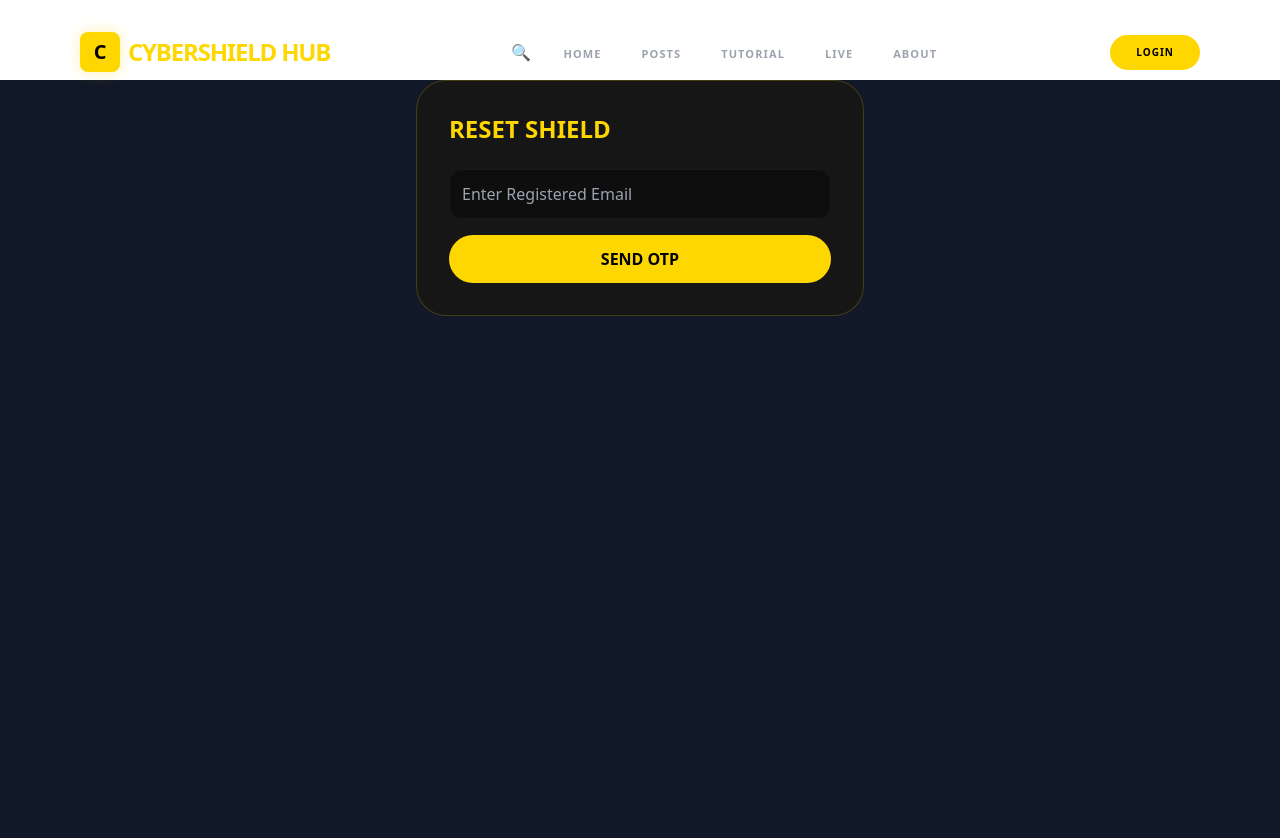
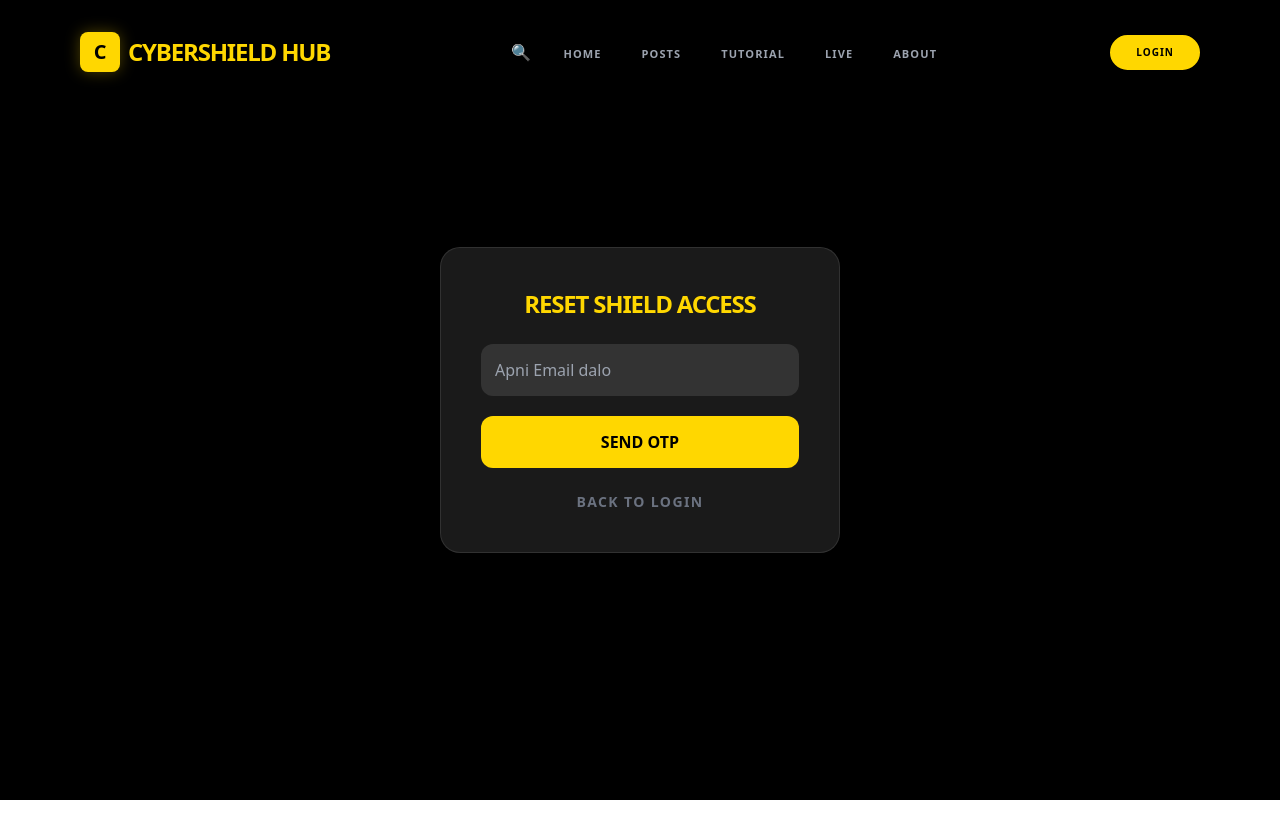
Before and after one commit to vithlanidhruvisha17-prog/cybershield-backend, a React (Create React App) app in the folder frontend/: page /forgot-password in a window 1280 px wide. Shown: the top 838 px of the page. After the commit the page ends 800 px from the top, so only its background shows below. Built offline with nearby package versions, Linux system fonts and the light colour scheme.

Commit message:
final clean code for deployment

```diff
--- a/frontend/src/pages/ForgotPassword.js
+++ b/frontend/src/pages/ForgotPassword.js
@@ -1,48 +1,87 @@
 import React, { useState } from 'react';
 import axios from 'axios';
+import { useNavigate } from 'react-router-dom';
+// ✅ API_URL import karna zaroori hai
 import API_URL from '../config';
 
 const ForgotPassword = () => {
     const [email, setEmail] = useState('');
     const [otp, setOtp] = useState('');
     const [newPassword, setNewPassword] = useState('');
-    const [step, setStep] = useState(1); // Step 1: Email, Step 2: OTP/New Pass
+    const [step, setStep] = useState(1);
+    const navigate = useNavigate();
 
     const handleSendOTP = async () => {
+        try {
+            // ❌ Pehle yahan http://localhost:5000 tha
+            // ✅ Ab ye config wali link use karega
             const res = await axios.post(`${API_URL}/api/forgot-password`, { email });
-        if(res.data.success) setStep(2);
-        else alert(res.data.message);
+            if (res.data.success) {
+                alert("OTP aapki email par bhej diya gaya hai!");
+                setStep(2);
+            } else {
+                alert(res.data.message);
+            }
+        } catch (err) {
+            console.error(err);
+            alert("Kuch gadbad ho gayi! Server check karo.");
+        }
     };
 
     const handleResetPassword = async () => {
+        try {
+            // ✅ Yahan bhi API_URL set kar diya hai
             const res = await axios.post(`${API_URL}/api/reset-password`, { email, otp, newPassword });
-        if(res.data.success) {
-            alert("Password Changed Successfully!");
-            // Redirect to login
+            if (res.data.success) {
+                alert("Password badal gaya! Ab login karo.");
+                navigate('/login');
+            } else {
+                alert(res.data.message);
+            }
+        } catch (err) {
+            alert("Reset fail ho gaya!");
         }
     };
 
     return (
-        <div className="bg-[#161616] p-8 rounded-[30px] border border-[#FFD700]/20 max-w-md mx-auto mt-20">
-            <h2 className="text-[#FFD700] text-2xl font-black mb-6 uppercase">Reset Shield</h2>
+        <div className="bg-[#000] min-h-screen flex justify-center items-center text-white font-sans">
+            <div className="bg-[#1a1a1a] p-10 rounded-[20px] w-full max-w-[400px] border border-white/10 text-center shadow-2xl">
+                <h2 className="text-[#FFD700] text-2xl font-black mb-6 uppercase tracking-tighter">
+                    {step === 1 ? 'Reset Shield Access' : 'Enter OTP'}
+                </h2>
 
                 {step === 1 ? (
-                <div className="space-y-4">
+                    <div className="space-y-5">
                         <input
-                        type="email"
-                        placeholder="Enter Registered Email"
-                        className="w-full p-3 bg-[#0e0e0e] border border-white/5 rounded-xl outline-none"
-                        onChange={(e) => setEmail(e.target.value)}
+                            type="email" placeholder="Apni Email dalo"
+                            value={email} onChange={(e) => setEmail(e.target.value)}
+                            className="w-full p-3.5 bg-[#333] border-none rounded-xl outline-none text-white focus:ring-2 focus:ring-[#FFD700]/50"
                         />
-                    <button onClick={handleSendOTP} className="w-full bg-[#FFD700] text-black font-bold py-3 rounded-full">SEND OTP</button>
+                        <button onClick={handleSendOTP} className="w-full py-3.5 bg-[#FFD700] text-black font-black rounded-xl hover:scale-[1.02] transition-transform">
+                            SEND OTP
+                        </button>
                     </div>
                 ) : (
                     <div className="space-y-4">
-                    <input type="text" placeholder="6-Digit OTP" className="w-full p-3 bg-[#0e0e0e] rounded-xl outline-none" onChange={(e) => setOtp(e.target.value)} />
-                    <input type="password" placeholder="New Password" className="w-full p-3 bg-[#0e0e0e] rounded-xl outline-none" onChange={(e) => setNewPassword(e.target.value)} />
-                    <button onClick={handleResetPassword} className="w-full bg-[#FFD700] text-black font-bold py-3 rounded-full">UPDATE PASSWORD</button>
+                        <input
+                            type="text" placeholder="6-Digit OTP"
+                            value={otp} onChange={(e) => setOtp(e.target.value)}
+                            className="w-full p-3.5 bg-[#333] border-none rounded-xl outline-none text-white focus:ring-2 focus:ring-[#FFD700]/50"
+                        />
+                        <input
+                            type="password" placeholder="Naya Password"
+                            value={newPassword} onChange={(e) => setNewPassword(e.target.value)}
+                            className="w-full p-3.5 bg-[#333] border-none rounded-xl outline-none text-white focus:ring-2 focus:ring-[#FFD700]/50"
+                        />
+                        <button onClick={handleResetPassword} className="w-full py-3.5 bg-[#FFD700] text-black font-black rounded-xl hover:scale-[1.02] transition-transform">
+                            UPDATE PASSWORD
+                        </button>
                     </div>
                 )}
+                <p onClick={() => navigate('/login')} className="mt-6 text-sm text-gray-500 cursor-pointer hover:text-[#FFD700] transition-colors font-bold uppercase tracking-widest">
+                    Back to Login
+                </p>
+            </div>
         </div>
     );
 };
--- a/frontend/src/pages/Login.js
+++ b/frontend/src/pages/Login.js
@@ -8,18 +8,35 @@ import { jwtDecode } from "jwt-decode";
 const Login = () => {
     const [username, setUsername] = useState('');
     const [password, setPassword] = useState('');
-    const [showModal, setShowModal] = useState(false); // Success Modal State
+    const [showModal, setShowModal] = useState(false);
     const navigate = useNavigate();
 
-    const handleGoogleSuccess = (credentialResponse) => {
+    // ✅ Google Login Logic (Backend Connection ke saath)
+    const handleGoogleSuccess = async (credentialResponse) => {
+        try {
             const details = jwtDecode(credentialResponse.credential);
 
+            // Backend par check karo ki user exist karta hai ya nahi
+            const res = await axios.post(`${API_URL}/api/login`, {
+                email: details.email,
+                isGoogleUser: true
+            });
+
+            if (res.data.success) {
+                localStorage.setItem("isLoggedIn", "true");
                 localStorage.setItem("currentUser", details.name);
                 localStorage.setItem("userEmail", details.email);
-    localStorage.setItem("isLoggedIn", "true");
+                setShowModal(true);
+            } else {
+                alert(res.data.message || "Google login failed");
+            }
+        } catch (error) {
+            console.error("Google Login error:", error);
+            alert("Server se connect nahi ho paya!");
+        }
+    };
 
-    setShowModal(true);
-};
+    // ✅ Manual Login Logic
     const handleLogin = async (e) => {
         e.preventDefault();
         try {
@@ -27,22 +44,14 @@ const Login = () => {
             if (res.data.success) {
                 localStorage.setItem("isLoggedIn", "true");
                 localStorage.setItem("currentUser", res.data.user.username);
-                setShowModal(true); // Login success par modal dikhao
+                setShowModal(true);
             } else {
-                alert("Ghalat details bhai!");
+                alert("Ghalat details bhai! Check karo.");
             }
         } catch (error) {
             console.error("Login error:", error);
-            alert("Can not connect with server");
+            alert("Can not connect with server. Backend chalu hai?");
         }
-    };
-
-    const handleGoogleLogin = () => {
-        alert("Google Login functionality backend se connect karni hogi!");
-    };
-
-    const handleForgotPassword = () => {
-        alert("Reset link aapki email par bhej diya gaya hai (Simulated)!");
     };
 
     return (
@@ -66,13 +75,13 @@ const Login = () => {
                 </div>
             )}
 
-            {/* UNIFIED HEADER */}
+            {/* HEADER */}
             <header className="fixed top-0 left-0 w-full p-6 md:p-10 flex justify-between items-center z-50">
                 <Link to="/" className="flex items-center gap-3 group">
                     <div className="bg-[#FFD700] text-black w-10 h-10 flex items-center justify-center rounded-xl font-black text-2xl group-hover:scale-110 transition-transform">C</div>
                     <span className="text-[#FFD700] font-black text-xl md:text-2xl tracking-tighter uppercase">CYBERSHIELD HUB</span>
                 </Link>
-                <Link to="/signup" className="bg-[#FFD700] text-black px-8 py-2.5 rounded-full font-bold text-sm  transition-all shadow-lg">
+                <Link to="/signup" className="bg-[#FFD700] text-black px-8 py-2.5 rounded-full font-bold text-sm transition-all shadow-lg">
                     SIGN UP
                 </Link>
             </header>
@@ -88,18 +97,33 @@ const Login = () => {
                         <form className="space-y-6" onSubmit={handleLogin}>
                             <div className="space-y-1">
                                 <label className="text-[#FFD700] text-xs font-bold uppercase tracking-widest ml-1">Username</label>
-                                <input type="text" value={username} onChange={(e) => setUsername(e.target.value)} placeholder="Username" className="w-full p-3.5 bg-[#0e0e0e] border border-white/5 rounded-xl outline-none focus:border-[#FFD700]/50 text-sm text-white" required />
+                                <input
+                                    type="text" value={username} onChange={(e) => setUsername(e.target.value)}
+                                    placeholder="Username"
+                                    className="w-full p-3.5 bg-[#0e0e0e] border border-white/5 rounded-xl outline-none focus:border-[#FFD700]/50 text-sm text-white"
+                                    required
+                                />
                             </div>
 
                             <div className="space-y-1">
                                 <label className="text-[#FFD700] text-xs font-bold uppercase tracking-widest ml-1">Password</label>
-                                <input type="password" value={password} onChange={(e) => setPassword(e.target.value)} placeholder="Password" className="w-full p-3.5 bg-[#0e0e0e] border border-white/5 rounded-xl outline-none focus:border-[#FFD700]/50 text-sm text-white" required />
-                                <div className="flex justify-end">
-                                    <button type="button" onClick={handleForgotPassword} className="text-[10px] text-gray-500 hover:text-[#FFD700] mt-2">Forgot Password?</button>
-                                </div>
+                                <input
+                                    type="password" value={password} onChange={(e) => setPassword(e.target.value)}
+                                    placeholder="Password"
+                                    className="w-full p-3.5 bg-[#0e0e0e] border border-white/5 rounded-xl outline-none focus:border-[#FFD700]/50 text-sm text-white"
+                                    required
+                                />
+                                <p
+                                    onClick={() => navigate('/forgot-password')}
+                                    className="text-[#FFD700] cursor-pointer text-[12px] text-right mt-2 hover:underline"
+                                >
+                                    Forgot Password?
+                                </p>
                             </div>
 
-                            <button type="submit" className="w-full bg-[#FFD700] text-black font-extrabold py-4 rounded-full border-2 border-[#FFD700] hover:bg-transparent hover:text-[#FFD700] transition-all shadow-lg">Login</button>
+                            <button type="submit" className="w-full bg-[#FFD700] text-black font-extrabold py-4 rounded-full border-2 border-[#FFD700] hover:bg-transparent hover:text-[#FFD700] transition-all shadow-lg">
+                                Login
+                            </button>
 
                             <div className="mt-6 flex flex-col items-center border-t border-white/5 pt-6">
                                 <div className="text-gray-500 text-[10px] mb-4 uppercase font-bold tracking-widest">— OR LOGIN WITH —</div>
@@ -120,4 +144,5 @@ const Login = () => {
         </div>
     );
 };
+
 export default Login;
```
Lines whose indentation alone changed are shown as unchanged.
